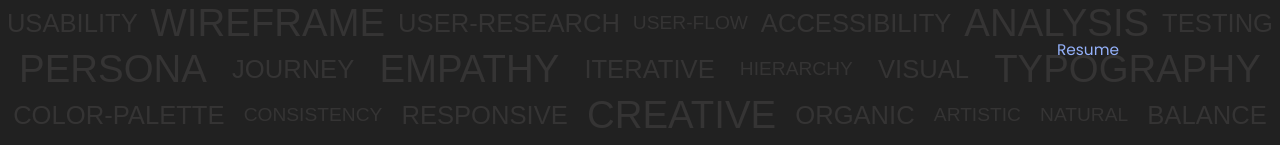
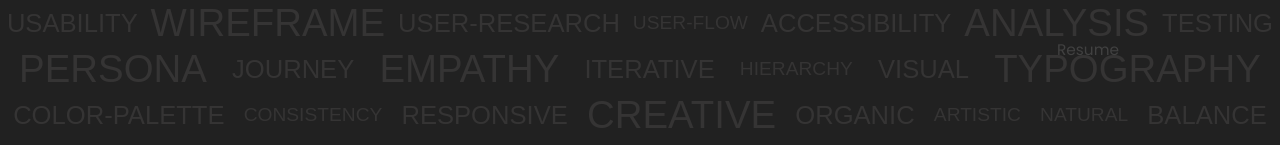
Before and after one commit to SssngM/react-port, a React (Create React App) app: page / in a window 1280 px wide. In both pictures the pointer is over the link "Resume". Shown: the top 145 px of the page. Built offline with nearby package versions, Linux system fonts and the light colour scheme; a web font is replaced by a local one.

Commit message:
update button

```diff
--- a/src/components/productlist/productlist.css
+++ b/src/components/productlist/productlist.css
@@ -110,7 +110,7 @@ a {
 }
 
 a:hover {
-  color: #94b1fa;
+  color: #414141;
   background-color: transparent;
 }
 /* section {
```
